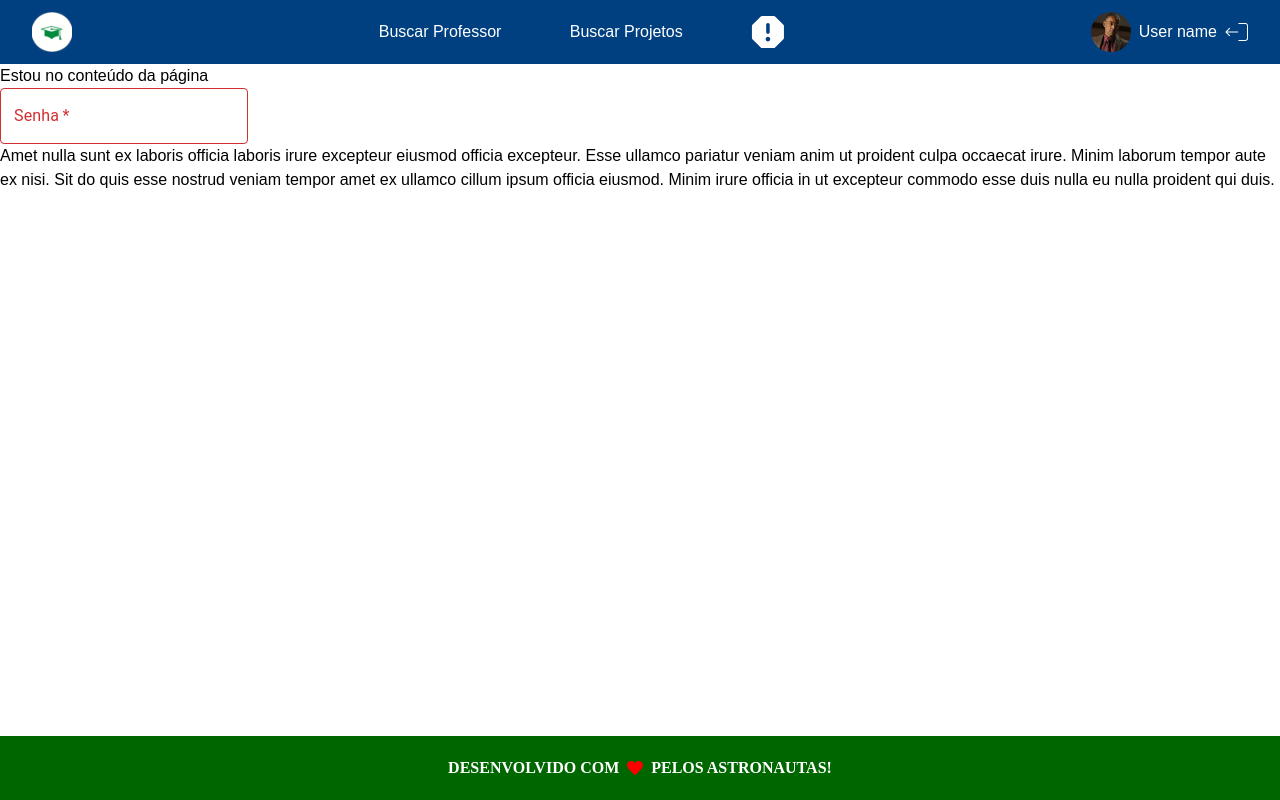
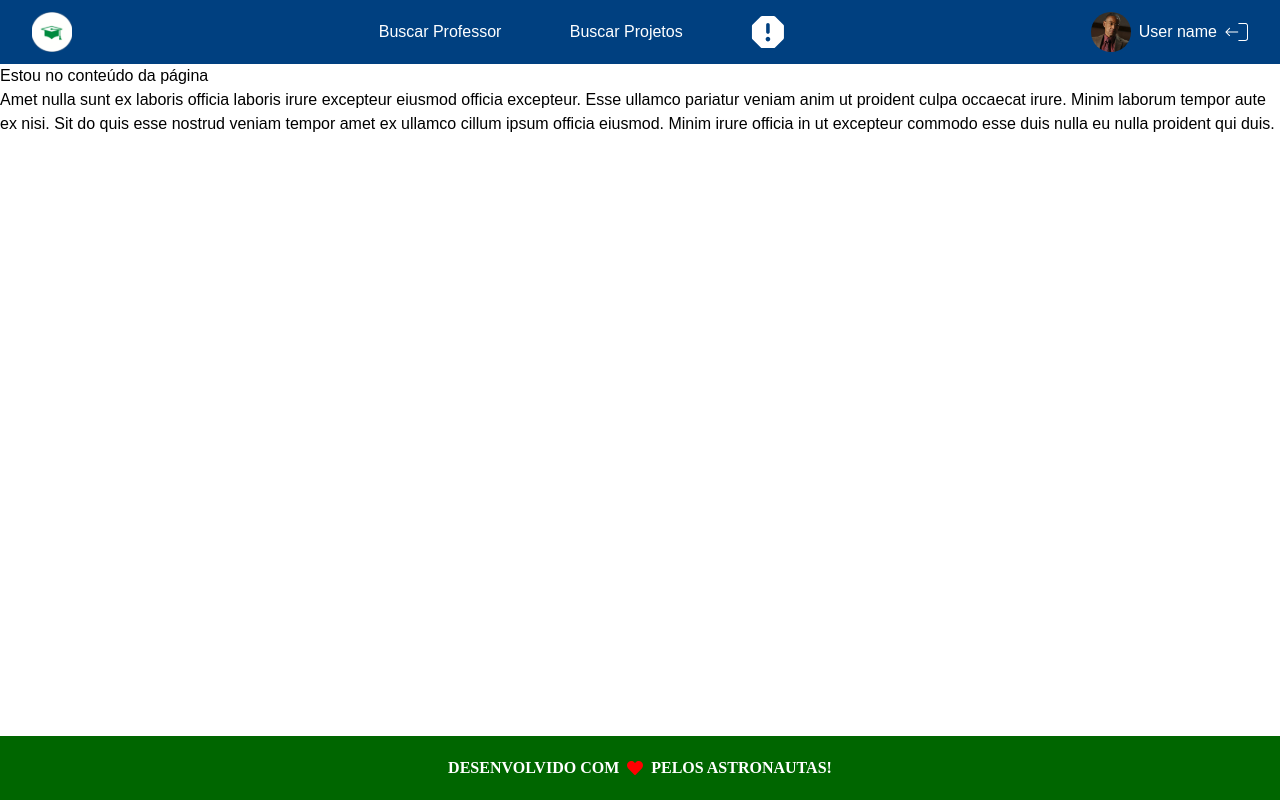
Before and after one commit to Cassio-hue/Forme-me, a Next.js app: page / in a window 1280 px wide. Built offline with nearby package versions, Linux system fonts and the light colour scheme; a web font is replaced by a local one.

Commit message:
Finaliza componente de input

```diff
--- a/src/app/components/Input.tsx
+++ b/src/app/components/Input.tsx
@@ -1,19 +1,34 @@
 import TextField from "@mui/material/TextField";
 
 type TextFieldProps = {
-    required: boolean;
+    required ?: boolean;
     label: string;
     valueChange: Function;
+    disabled ?: boolean;
+    type: string;
+    placeholder: string;
+    error: boolean;
+    helperText ?: string;
+    errorMessage ?: string;
 }
 
 export function Input(props: TextFieldProps) {
     return (
-        <TextField
-            id="outlined-basic"
-            error={props.required}
-            onChange = {e => props.valueChange(e.target.value)}
-            label={props.label} variant="outlined"
-            required={props.required}
-        />
+        <div className="flex flex-col">
+            <label htmlFor="outlined-basic" className="font-bold">
+                {props.label} {props.required ? '*' : ''}
+            </label>
+            <TextField
+                id="outlined-basic"
+                error={props.error}
+                onChange = {e => props.valueChange(e.target.value)}
+                label="" variant="outlined"
+                required={props.required}
+                disabled={props.disabled}
+                type={props.type}
+                helperText={props.error ? props.errorMessage : props.helperText}
+                placeholder={props.placeholder}
+            />
+        </div>
     )
 }
--- a/src/app/page.tsx
+++ b/src/app/page.tsx
@@ -1,5 +1,4 @@
 'use client';
-import { Input } from "./components/Input"
 export default function Page() {
     function printaValorInput(value: string) {
         console.log(value)
@@ -7,7 +6,6 @@ export default function Page() {
     return (
         <div>
             <h1>Estou no conteúdo da página</h1>
-            <Input label="Senha" required valueChange={printaValorInput}/>
             <p>
                 Amet nulla sunt ex laboris officia laboris irure excepteur
                 eiusmod officia excepteur. Esse ullamco pariatur veniam anim ut
```
